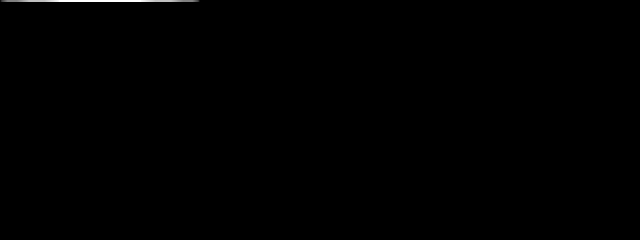
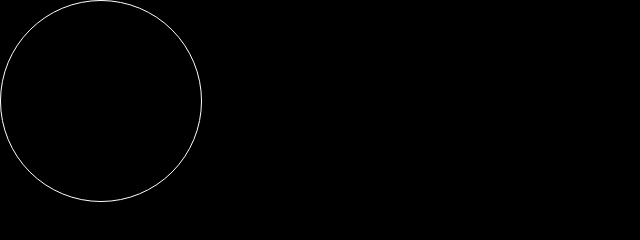
Before and after one commit to togana/sample-magic-square, a website: page public/index.html in a window 1280 px wide. Shown: the whole page, without its empty margins (0-640 px from the left). Drawn offline with Linux system fonts and the light colour scheme.

Commit message:
containerにサイズ感は任せることにした

```diff
--- a/public/index.html
+++ b/public/index.html
@@ -8,8 +8,9 @@
 </head>
 
 <body>
-  <div class="magic-square">
-
+  <div class="magic-square-container">
+    <div class="magic-square">
+    </div>
   </div>
 </body>
 
--- a/public/style.css
+++ b/public/style.css
@@ -7,12 +7,16 @@
   background-color: black;
 }
 
+.magic-square-container {
+  box-sizing: border-box;
+  width: 200px;
+  height: 200px;
+}
+
 .magic-square {
   position: relative;
-  box-sizing: border-box;
   width: 100%;
-  max-width: 200px;
-  overflow: hidden;
+  height: 100%;
   border: 1px solid white;
   border-radius: 50%;
 }
```
